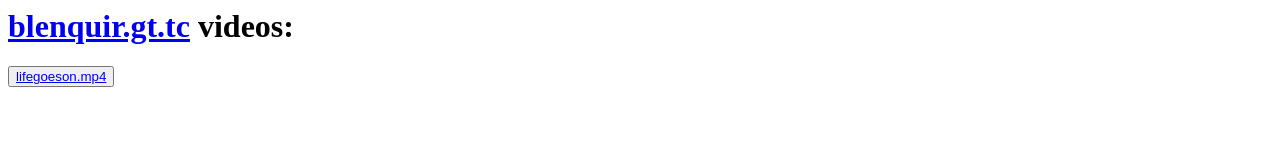
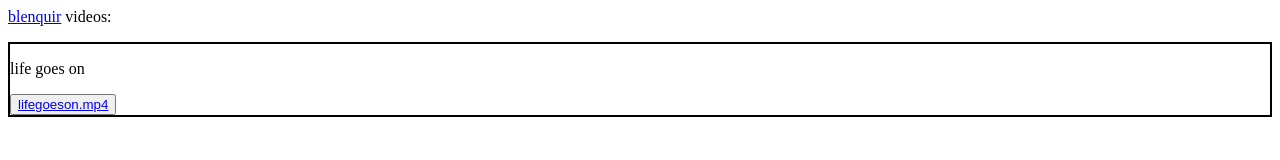
Before and after one commit to blenquir/video, a plain HTML site: page index.html in a window 1280 px wide. Drawn offline with Linux system fonts and the light colour scheme.

Commit message:
Update index.html

```diff
--- a/index.html
+++ b/index.html
@@ -1,3 +1,4 @@
-<h1><a href="https://blenquir.gt.tc">blenquir.gt.tc</a> videos:</h1>
-
-<button><a href="lifegoeson.mp4">lifegoeson.mp4</a></button>
+<title>blenquir videos</title>
+<style>.blocodasmusica {border: 2px solid black;}</style>
+<p><a href="https://blenquir.gt.tc">blenquir</a> videos:</p>
+<div class="blocodasmusica"><p>life goes on</p><button><a href="lifegoeson.mp4">lifegoeson.mp4</a></button></div>
```
